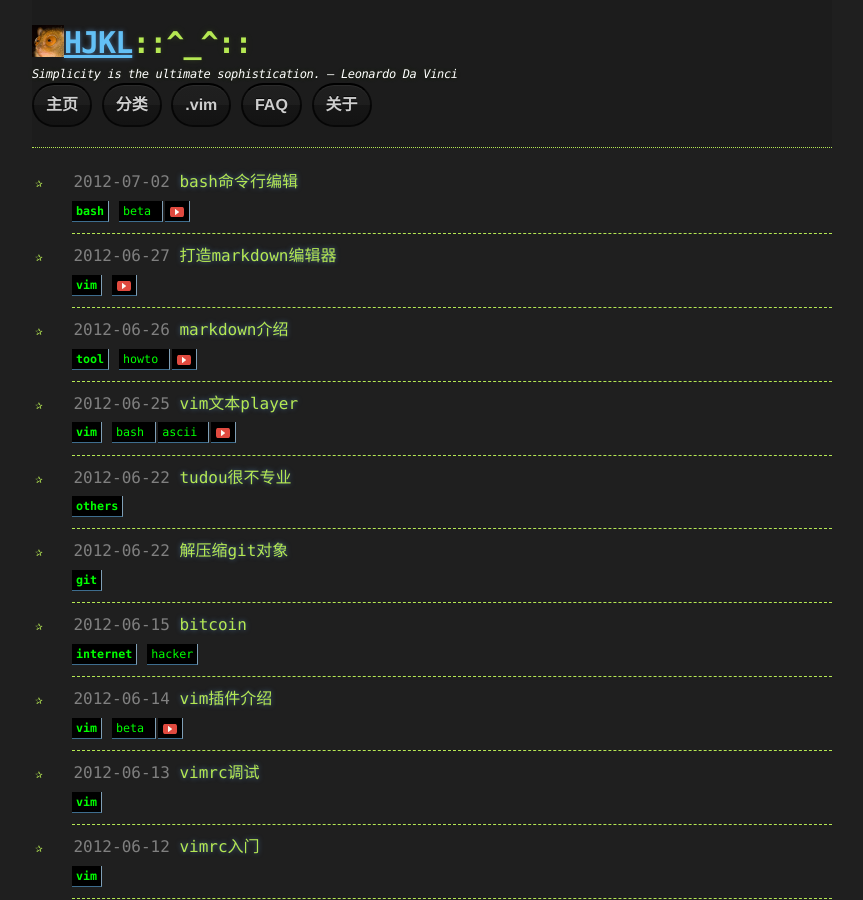
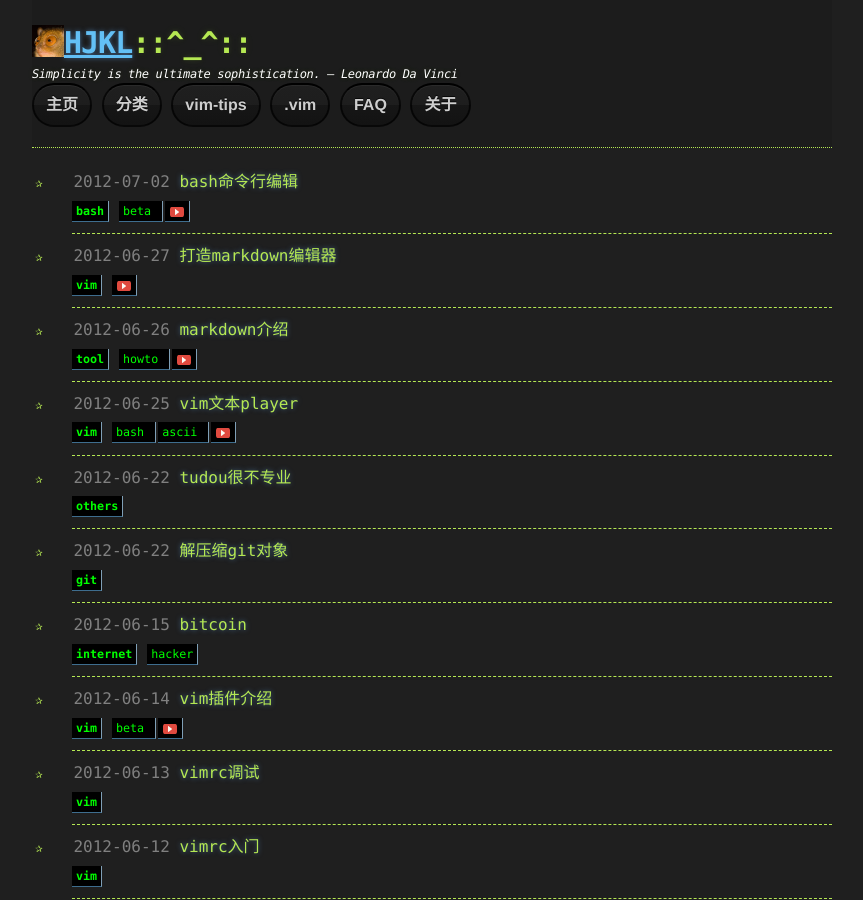
Before and after one commit to gotovoid/hjkl, a Jekyll site: the page built from index.html, in a window 1280 px wide and 900 px high. Shown: the whole window, without its empty margins (208-1071 px from the left). Built offline with Jekyll 4.4.1, drawn with Linux system fonts in a browser that asks for light colours; Markdown is read by kramdown in place of the engine named in the settings.

Commit message:
add vim-tips

```diff
--- a/_layouts/default.html
+++ b/_layouts/default.html
@@ -34,6 +34,7 @@
             <ol>
                 <li><a href="/" class="btn">主页</a></li>
                 <li><a href="/tagcloud.html" class="btn">分类</a></li>
+                <li><a href="/vim-tips.html" class="btn">vim-tips</a></li>
                 <li><a href="https://github.com/gotovoid/dot/tree/master/.vim" class="btn">.vim</a></li>
                 <li><a href="/faq.html" class="btn">FAQ</a></li>
                 <li><a href="/about.html" class="btn">关于</a></li>
```
